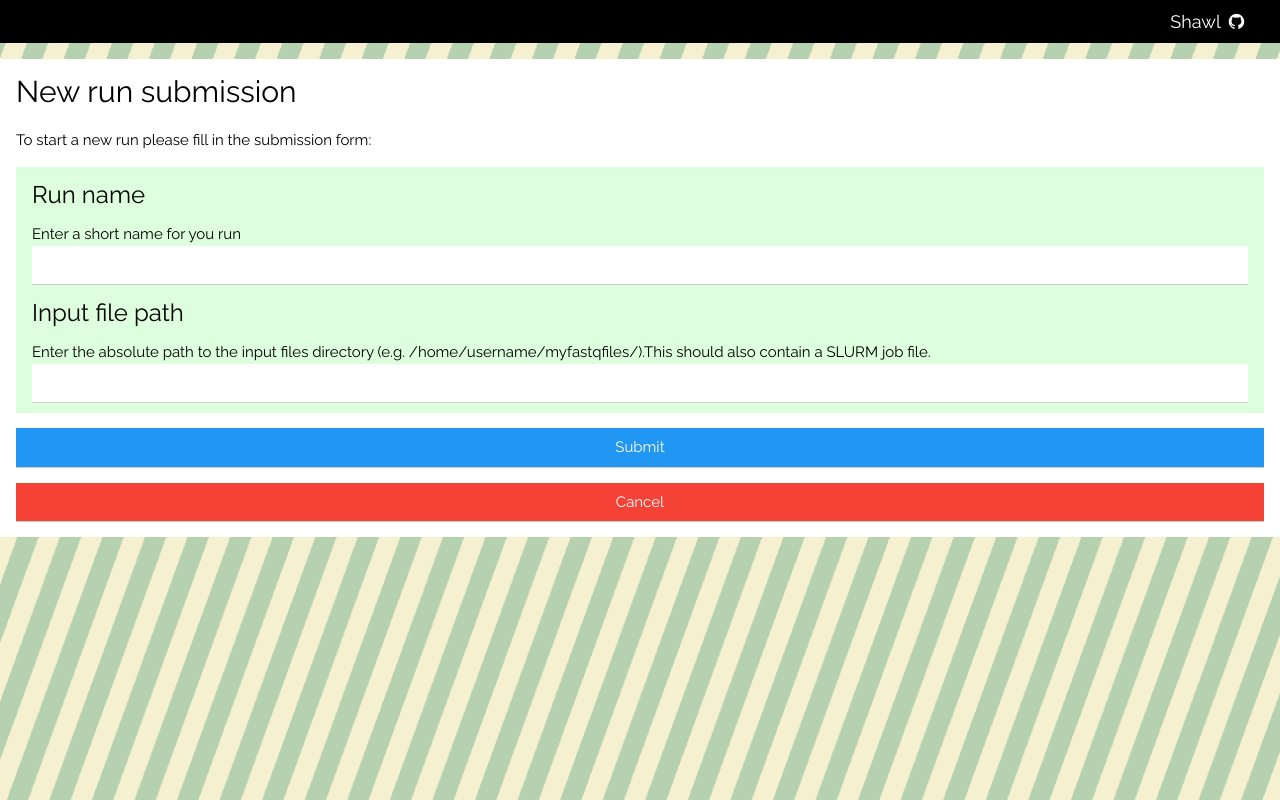
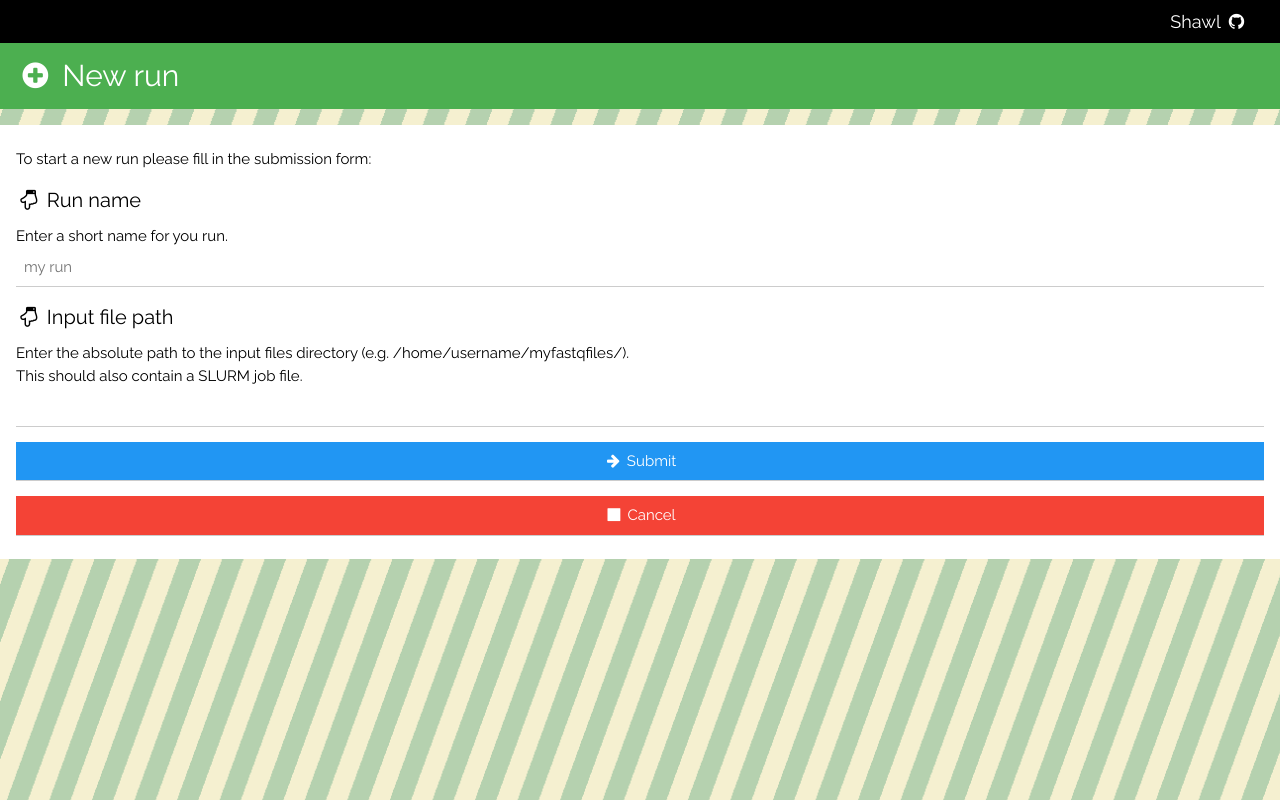
Before and after one commit to ral-facilities/daaas-shawl, a Flask app: template templates/new_run.jinja2 in a window 1280 px wide. Run offline with Flask 2, Linux system fonts and the light colour scheme; the template is opened without the code that fills it, so the values that code supplies are empty.

Commit message:
improve new run page template

```diff
--- a/main.py
+++ b/main.py
@@ -539,8 +539,12 @@ def new_run():
     """Display new run page and start new run."""
     if not conn:
         return flask.redirect(flask.url_for("login"))
+    path_placeholder = pathlib.Path.home() / "my_run_files"
+
     if flask.request.method == "GET":
-        return flask.render_template("new_run.jinja2", title="Rew run")
+        return flask.render_template(
+            "new_run.jinja2", title="New run", path_placeholder=path_placeholder
+        )
     elif flask.request.method == "POST":
         run_name = flask.request.form.get("run_name")
         run_local_dir = flask.request.form.get("run_local_dir")
--- a/templates/new_run.jinja2
+++ b/templates/new_run.jinja2
@@ -8,27 +8,37 @@
     </div>
   {% endif %}
 
-  <div class="w3-container w3-panel w3-white">
-    <h2>New run submission</h2>
+  <header class="w3-container w3-green">
+    <h2><a href="{{ url_for('index') }}">{{ icon('plus-circle') }} New run</a></h2>
+  </header>
+
+  <div class="w3-container w3-panel w3-white w3-padding">
+
     <p>To start a new run please fill in the submission form:</p>
+
     <form method="POST">
 
-      <div class="w3-container w3-pale-green" style="padding-bottom: 10px;">
-      <label><h3>Run name</h3></label>
-      <label>Enter a short name for you run</label>
-      <input class="w3-input" type="text" name="run_name"></input>
+      <p>
+        <label><h4>{{ icon('hand-o-down') }} Run name</h4></label>
+        <label>Enter a short name for you run.</label>
+        <input class="w3-input" type="text" name="run_name" placeholder="my run"></input>
+      </p>
 
-      <label><h3>Input file path</h3></label>
-      <label>Enter the absolute path to the input files directory (e.g. /home/username/myfastqfiles/).This should also contain a SLURM job file.</label>
-      <input class="w3-input" type="text" name="run_local_dir"></input>
-      </div>
       <p>
-        <button class="w3-input w3-btn w3-blue">Submit</button>
+        <label><h4>{{ icon('hand-o-down') }} Input file path</h4></label>
+        <label>Enter the absolute path to the input files directory (e.g. /home/username/myfastqfiles/).</label></br>
+        <label>This should also contain a SLURM job file.</label>
+        <input class="w3-input" type="text" name="run_local_dir" placeholder="{{ path_placeholder }}"></input>
       </p>
-  </form>
+
       <p>
-        <button class="w3-input w3-btn w3-red"><a href="{{ url_for('runs') }}">Cancel</a></button>
+        <button class="w3-input w3-btn w3-blue">{{ icon('arrow-right') }} Submit</button>
       </p>
+    </form>
+
+    <p>
+      <button class="w3-input w3-btn w3-red"><a href="{{ url_for('runs') }}">{{ icon('stop') }} Cancel</a></button>
+    </p>
 
   </div>
 
```
